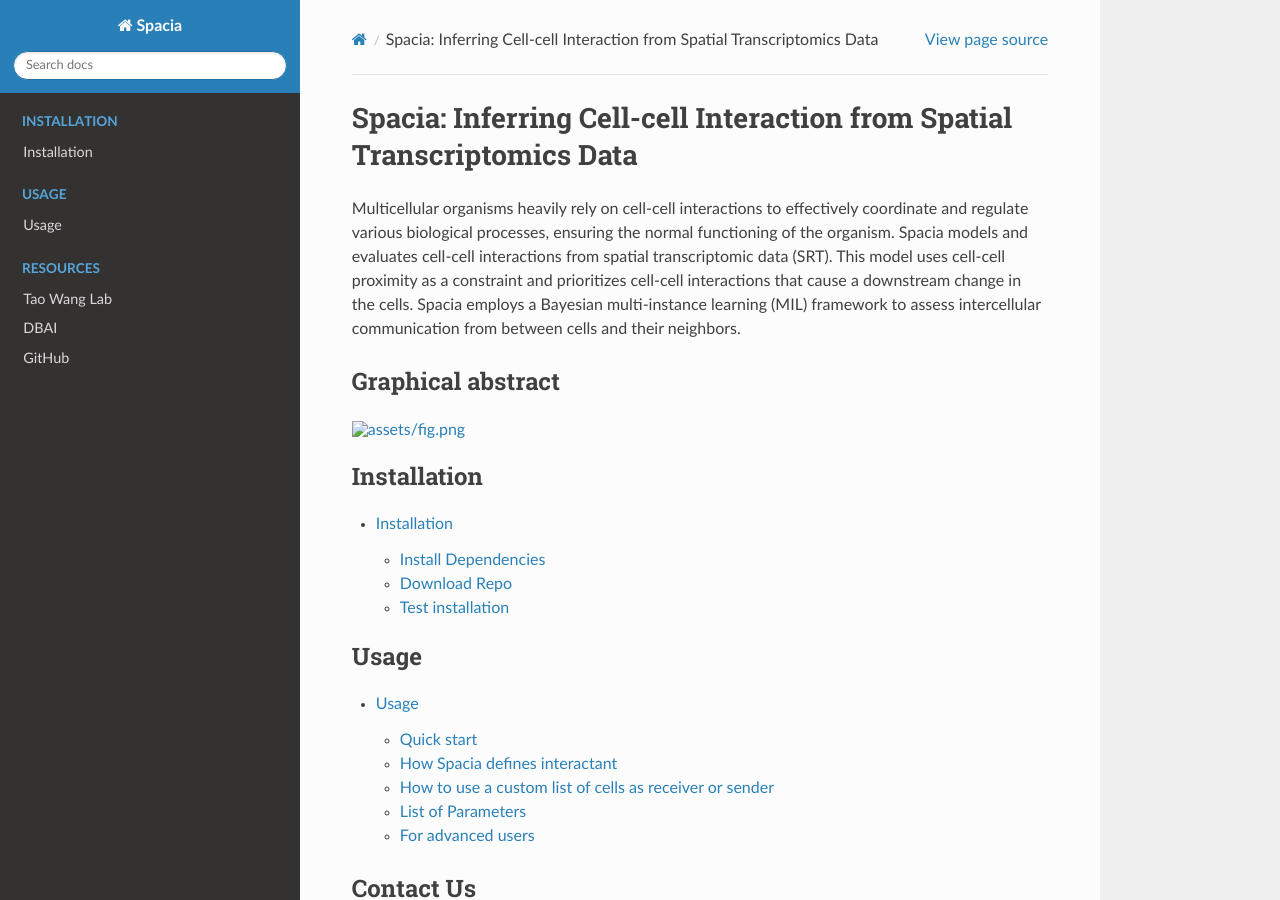
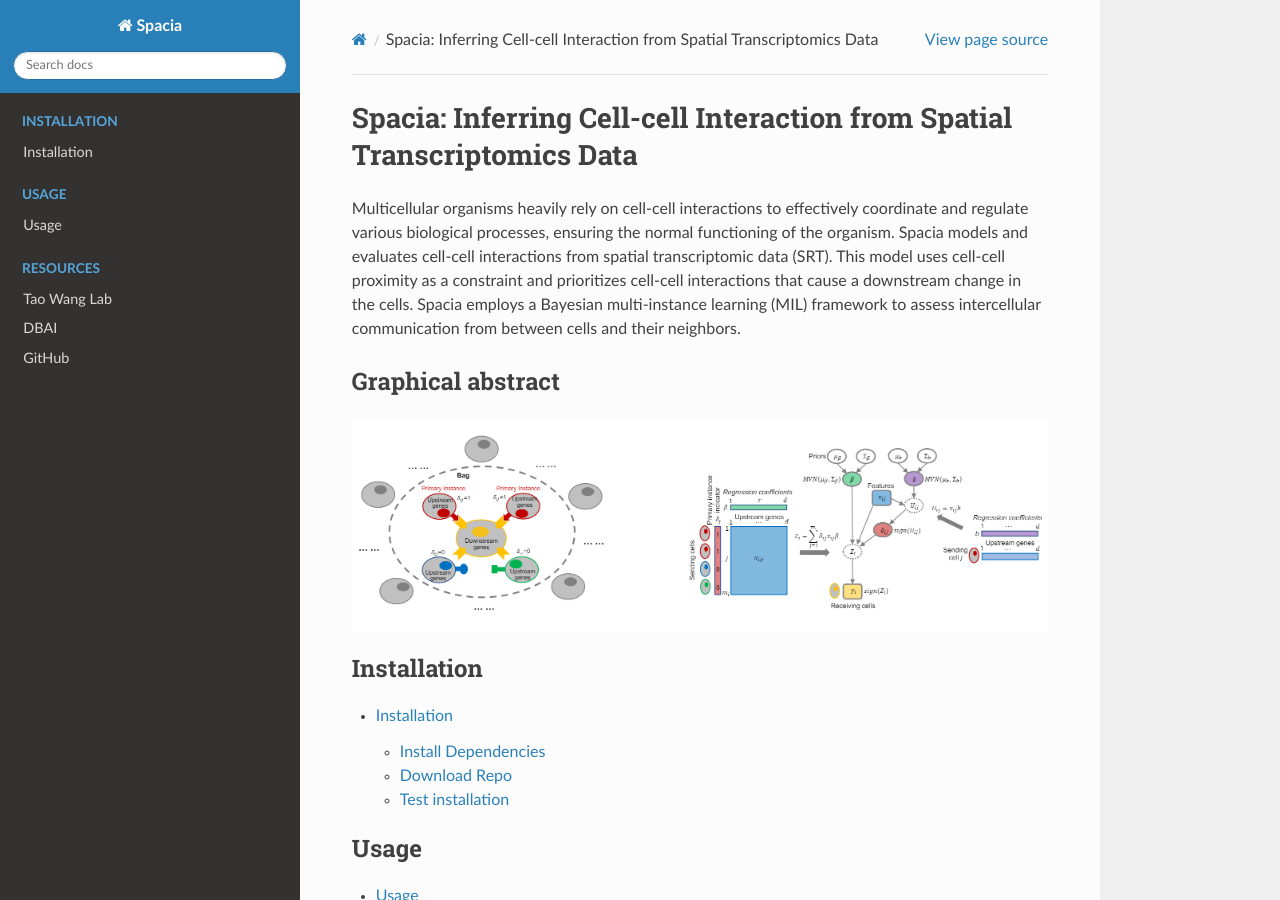
Before and after one commit to nickwfj123/spacia2022_doc, a Sphinx documentation site: the page built from docs/index.rst, in a window 1280 px wide and 900 px high. Built offline with Sphinx 7.4.7 and the Read the Docs theme 2.0.0, drawn with Linux system fonts in a browser that asks for light colours.

Commit message:
Update index.rst

```diff
--- a/docs/index.rst
+++ b/docs/index.rst
@@ -5,8 +5,7 @@ Multicellular organisms heavily rely on cell-cell interactions to effectively co
 
 Graphical abstract
 --------
-.. image:: assets/fig.png
-   :width: 600
+.. image:: ../assets/fig.png
 
 
 .. toctree::
```
